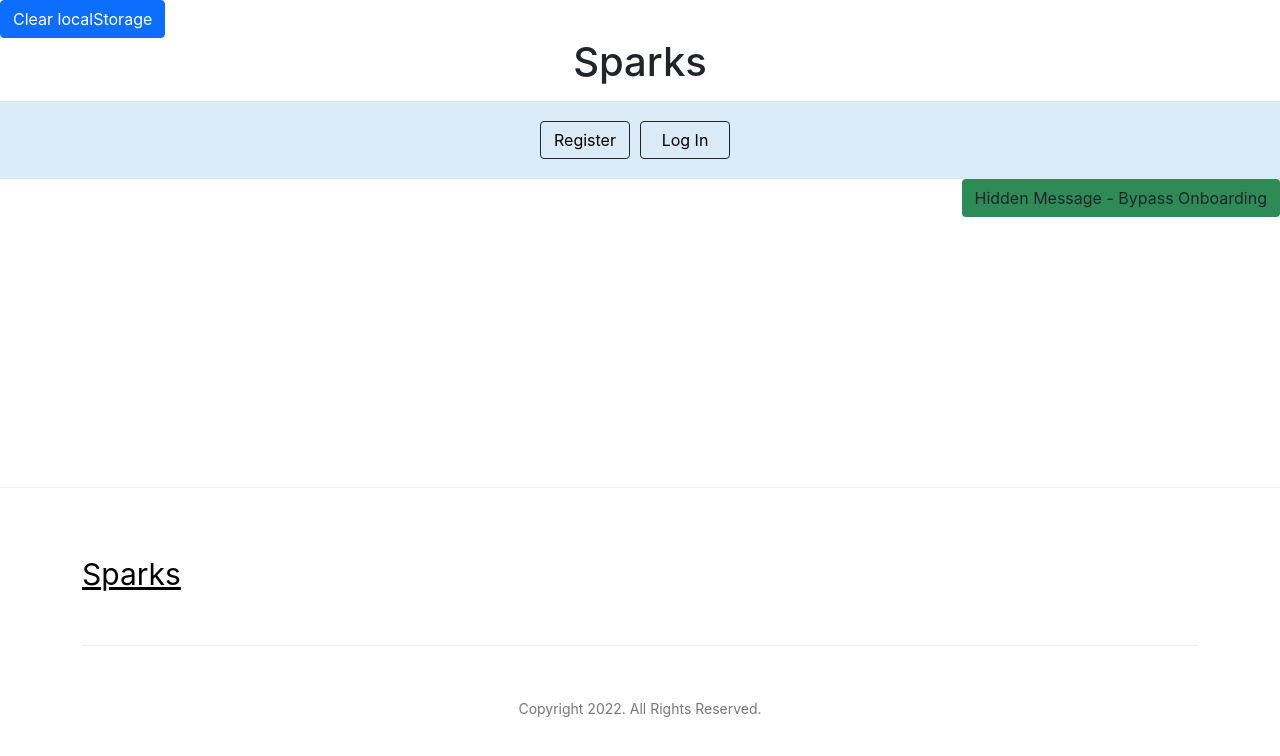
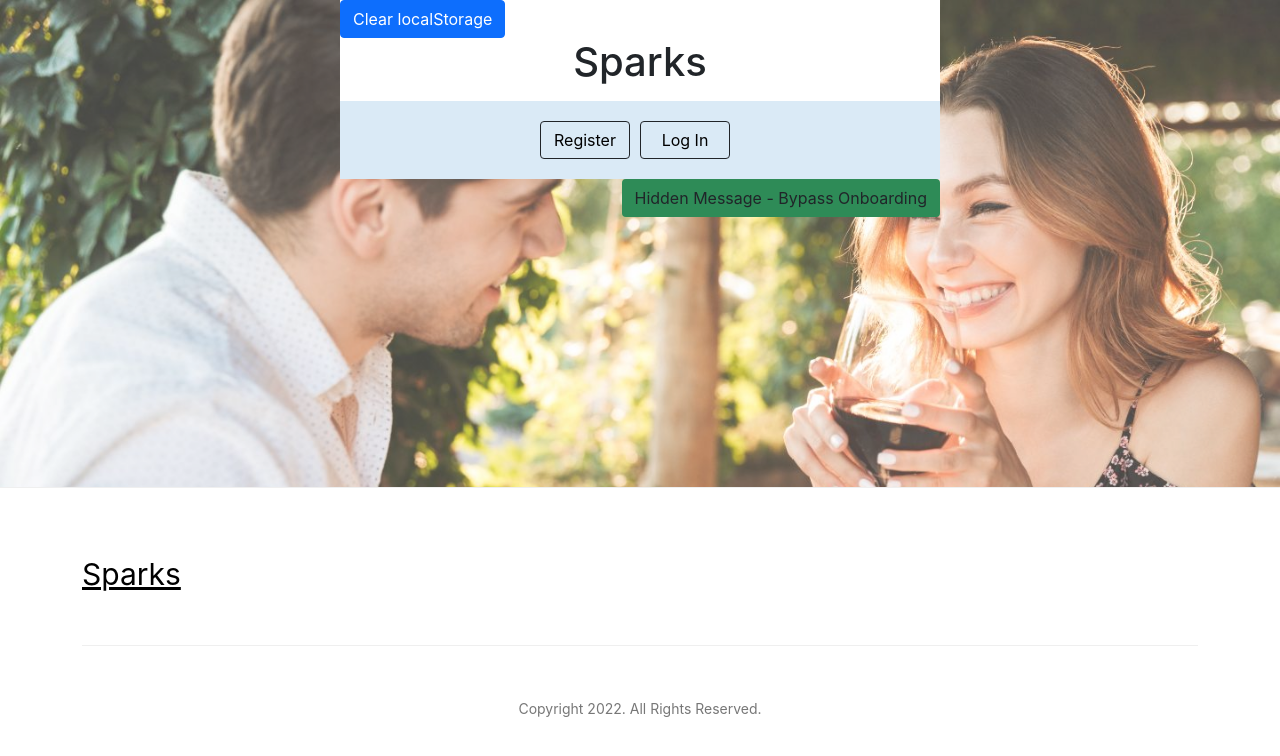
Before and after one commit to russellcs/ft1-dating-app, a React (Create React App) app: page / in a window 1280 px wide. Shown: the top 756 px of the page. Built offline with nearby package versions, Linux system fonts and the light colour scheme.

Commit message:
background image added

```diff
--- a/src/components/Footer/Footer.scss
+++ b/src/components/Footer/Footer.scss
@@ -1,9 +1,9 @@
-// footer {
+footer {
 //     position: fixed;
 //     height: 100px;
 //     bottom: 0;
-//     width: 100%;
-// }
+    width: 100%;
+}
 
 .footer-59391 {
     border-top: 1px solid #efefef;
@@ -36,7 +36,7 @@
         .footer-59391 .social-icons li a.yt {
           background: #fa2614; }
         .footer-59391 .social-icons li a span {
-          position: absolute;
+          // position: absolute;
           top: 50%;
           left: 50%;
           color: #fff; }
--- a/src/index.css
+++ b/src/index.css
@@ -1,13 +1,33 @@
 body {
   margin: 0;
-  font-family: -apple-system, BlinkMacSystemFont, 'Segoe UI', 'Roboto', 'Oxygen',
-    'Ubuntu', 'Cantarell', 'Fira Sans', 'Droid Sans', 'Helvetica Neue',
+  font-family: -apple-system, BlinkMacSystemFont, "Segoe UI", "Roboto", "Oxygen",
+    "Ubuntu", "Cantarell", "Fira Sans", "Droid Sans", "Helvetica Neue",
     sans-serif;
   -webkit-font-smoothing: antialiased;
   -moz-osx-font-smoothing: grayscale;
 }
 
+body::before {
+  background-image: url("../public/bigstock-Picture-of-young-loving-couple-252619627.jpg");
+  background-repeat: no-repeat;
+  content: "";
+  background-size: cover;
+  position: absolute;
+  top: 0px;
+  right: 0px;
+  bottom: 0px;
+  left: 0px;
+  opacity: 0.75;
+}
+
 code {
-  font-family: source-code-pro, Menlo, Monaco, Consolas, 'Courier New',
+  font-family: source-code-pro, Menlo, Monaco, Consolas, "Courier New",
     monospace;
 }
+
+#root {
+  max-width: 600px;
+  margin: auto;
+  position: relative;
+  background-color: white;
+}
```
Also changed, not shown: public/bigstock-Picture-of-young-loving-couple-252619627.jpg (added).
